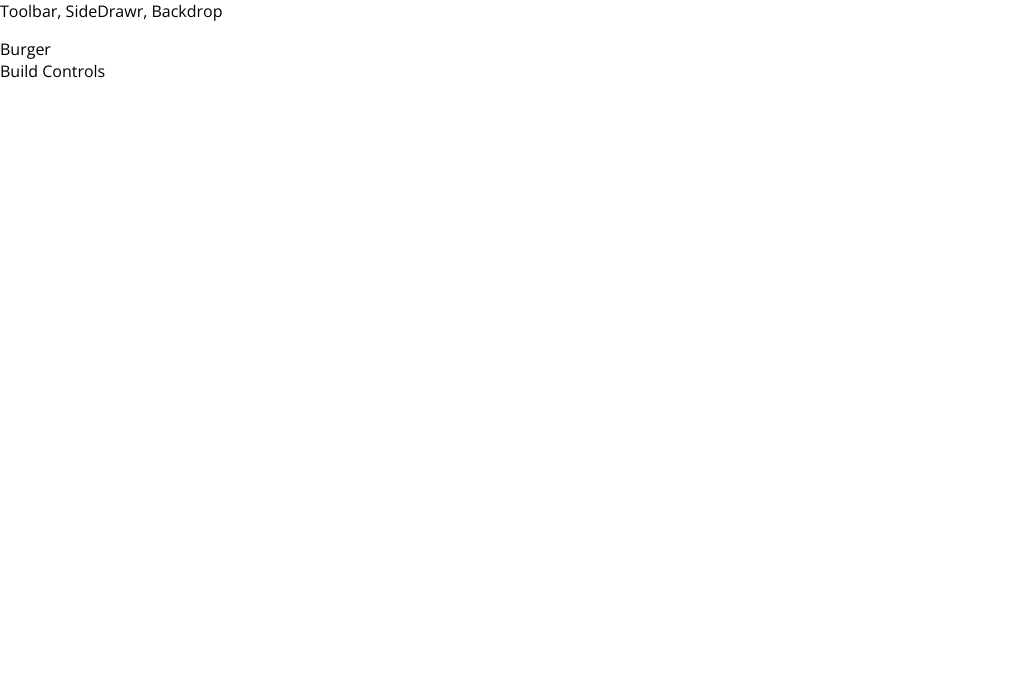
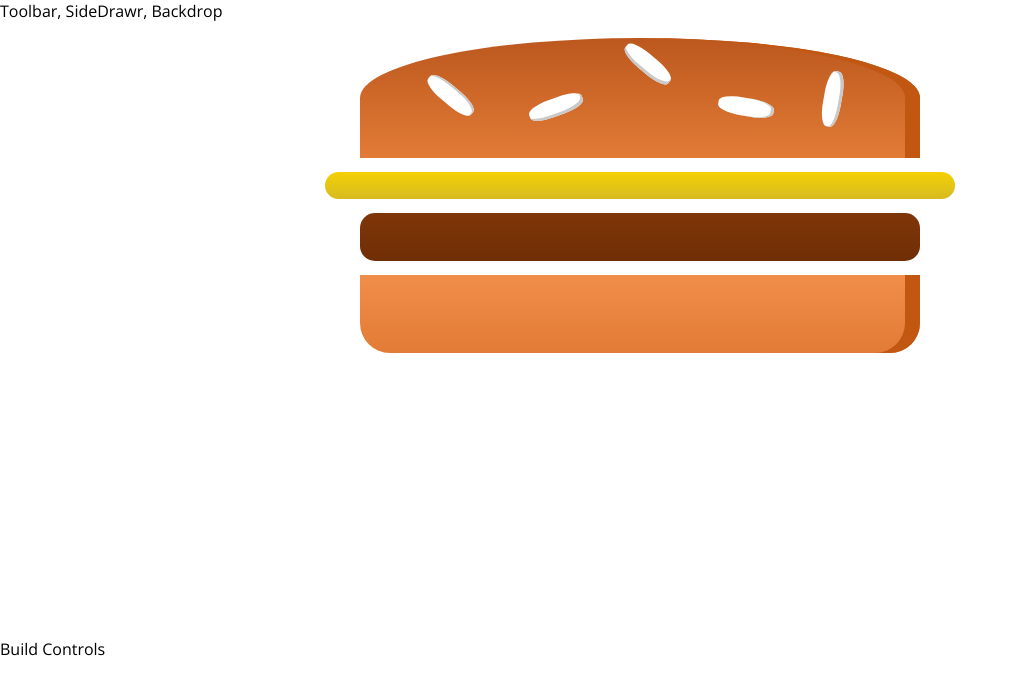
Before and after one commit to dandelionadia/react-course-the-burger-builder, a React (Create React App) app: page / in a window 1280 px wide. Shown: the top 694 px of the page, without its empty margins (0-1018 px from the left). Built offline with nearby package versions, Linux system fonts and the light colour scheme.

Commit message:
Burger: adds burger component

```diff
--- a/src/components/Burger/Burger.tsx
+++ b/src/components/Burger/Burger.tsx
@@ -1 +1,40 @@
 import React from "react";
+import styled from "styled-components";
+import { BurgerIngredient } from "./BurgerIngredient/BurgerIngredient";
+
+const BurgerStyled = styled.div`
+  width: 100%;
+  margin: auto;
+  height: 250px;
+  text-align: center;
+  font-weight: bold;
+  font-size: 1.2rem;
+
+  @media (min-width: 500px) and (min-height: 400px) {
+    width: 350px;
+    height: 300px;
+  }
+
+  @media (min-width: 500px) and (min-height: 401px) {
+    width: 450px;
+    height: 400px;
+  }
+
+  @media (min-width: 1000px) and (min-height: 700px) {
+    width: 700px;
+    height: 600px;
+  }
+`;
+
+export const Burger = () => {
+  return (
+    <>
+      <BurgerStyled>
+        <BurgerIngredient type="bread-top" />
+        <BurgerIngredient type="cheese" />
+        <BurgerIngredient type="meat" />
+        <BurgerIngredient type="bread-bottom" />
+      </BurgerStyled>
+    </>
+  );
+};
--- a/src/containers/BurgerBuilders/BurgerBuilder.tsx
+++ b/src/containers/BurgerBuilders/BurgerBuilder.tsx
@@ -1,10 +1,11 @@
 import React, { Component } from "react";
+import { Burger } from "../../components/Burger/Burger";
 
 class BurgerBuilder extends Component {
   render() {
     return (
       <>
-        <div>Burger</div>
+        <Burger />
         <div>Build Controls</div>
       </>
     );
```
